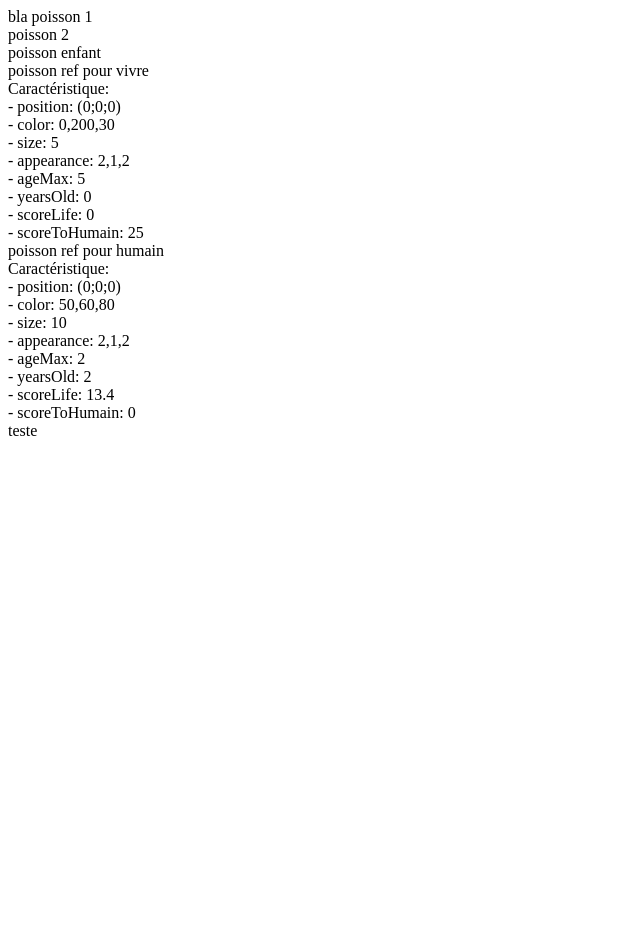
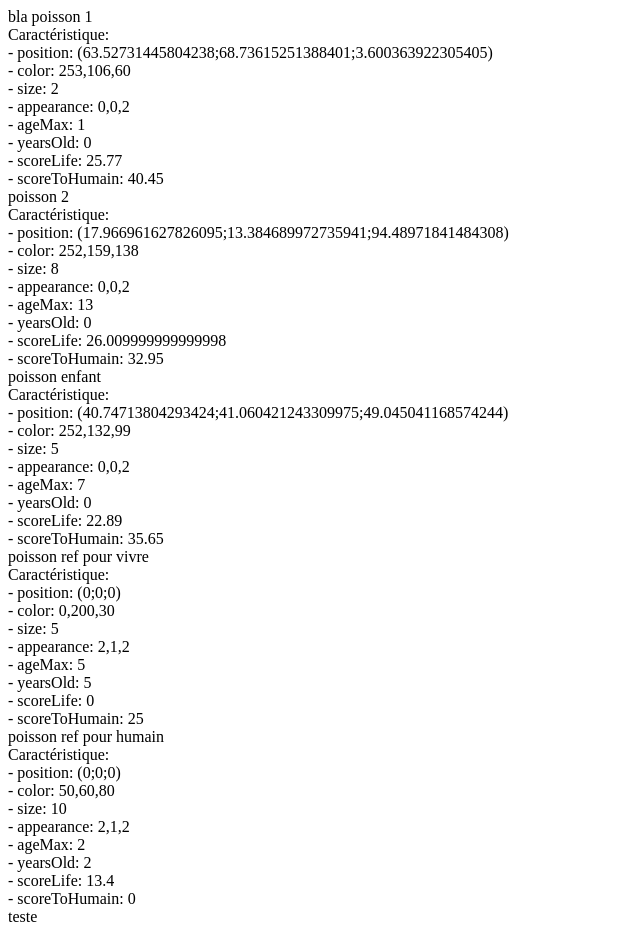
Before and after one commit to kvaloris/IA_ecosysteme, a website: page testFish.html in a window 1280 px wide. Shown: the whole page, without its empty margins (0-640 px from the left). Before the commit the page ends 800 px from the top, so only its background shows below. Drawn offline with Linux system fonts and the light colour scheme.

Commit message:
mise au propre fini

```diff
--- a/Fish.js
+++ b/Fish.js
@@ -1,10 +1,8 @@
 class Fish {
-    x;
-    y;
-    z;
+    x;y;z;
     color=[0,0,0];
     size;
-    appearance=[0,0,0]; //[yeux, queu, nagoir]
+    appearance=[0,0,0]; //[yeux, queu, nageoir]
     ageMax;
     yearsOld=0;
 
@@ -33,19 +31,15 @@ class Fish {
     }
 
     //retourne un poisson aléatoire
-    static fishRamdom(xMin=0, xMax=100, yMin=0, yMax=100, zMin=0, zMax=100 ){
-        var minSize =1;
-        var maxSize =10;
-        var minAgeMax=1;
-        var maxAgeMax=30;
+    static fishRamdom(){
         return new this(
-            Math.random() * (xMax - xMin) + xMin,
-            Math.random() * (yMax - yMin) + yMin,
-            Math.random() * (zMax - zMin) + zMin,
+            Math.random() * (XMAX - XMIN) + XMIN,
+            Math.random() * (YMAX - YMIN) + YMIN,
+            Math.random() * (ZMAX - ZMIN) + ZMIN,
             colorRamdom(),
-            Math.floor(Math.random() * (maxSize - minSize) + minSize),
+            Math.floor(Math.random() * (MAXSIZE - MINSIZE) + MINSIZE),
             appearanceRamdon(),
-            Math.floor(Math.random() * (maxAgeMax - minAgeMax) + minAgeMax));
+            Math.floor(Math.random() * (MAXAGEMAX - MINAGEMAX) + MINAGEMAX));
     }
 
     //returne l'enfant des deux poissons passés en parametre
@@ -61,71 +55,22 @@ class Fish {
                 Math.floor((fish1.ageMax+fish2.ageMax)/2));
         }
         console.error(" Erreur generateChild fish1 or fish2 is not a fish; return fishRamdom ");
-        return fishRamdom();
+        return "Erreur";
     }
 
 
-    static bestFishlife = new this(0,0,0,[0,200,30],5,[2,1,2],5);
-    static improtanceLife = {
-        "xFacteur" : 0,
-        "yFacteur" : 0,
-        "zFacteur" : 0,
-        "colorFacteur" : 0.01,
-        "sizeFacteur" : 1,
-        "appearanceFacteur" : 3,
-        "yearsOldFacteur" : 2
-     };
-    static bestFishToHumain = new this(0,0,0,[50,60,80],10,[2,1,2],2);
-    static improtanceToHumain = {
-        "xFacteur" : 0,
-        "yFacteur" : 0,
-        "zFacteur" : 0,
-        "colorFacteur" : 0.05,
-        "sizeFacteur" : 2,
-        "appearanceFacteur" : 3,
-        "yearsOldFacteur" : 1
-     };
-
-
-    static getScoreComparedToTheBestFish(fishToComp, bestFish, improtanceLifacteur){
-        var score = 0; // meilleur score= 0
-
-        bestFish.yearsOld = bestFish.ageMax;
-
-
-        //x y z
-        score = score + Math.abs(fishToComp.x - bestFish.x)*improtanceLifacteur["xFacteur"] //x
-        score = score + Math.abs(fishToComp.y - bestFish.y)*improtanceLifacteur["yFacteur"] //y
-        score = score + Math.abs(fishToComp.z - bestFish.z)*improtanceLifacteur["zFacteur"] //z
-
-        //color
-        score = score + Math.abs(fishToComp.color[0] - bestFish.color[0])*improtanceLifacteur["colorFacteur"] // color[0]
-        score = score + Math.abs(fishToComp.color[1] - bestFish.color[1])*improtanceLifacteur["colorFacteur"] // color[1]
-        score = score + Math.abs(fishToComp.color[2] - bestFish.color[2])*improtanceLifacteur["colorFacteur"] // color[2]
-
-        //size
-        score = score + Math.abs(fishToComp.size - bestFish.size)*improtanceLifacteur["sizeFacteur"]
-
-        //Appearance
-        score = score + Math.abs(fishToComp.appearance[0] - bestFish.appearance[0])*improtanceLifacteur["appearanceFacteur"] //yeux
-        score = score + Math.abs(fishToComp.appearance[1] - bestFish.appearance[1])*improtanceLifacteur["appearanceFacteur"] //queu
-        score = score + Math.abs(fishToComp.appearance[2] - bestFish.appearance[2])*improtanceLifacteur["appearanceFacteur"] //nagoires
-
-        //age
-        score = score + Math.abs(fishToComp.yearsOld - bestFish.ageMax)*improtanceLifacteur["yearsOldFacteur"]
-
-        return score;
+    //obtenir sont score pour vivre (0 = le meilleur)
+    getScoreLife(){
+        return getScoreComparedToTheBestFish(this, bestFishlife, improtanceLife)
     }
 
-    getScoreLife(){
-        return Fish.getScoreComparedToTheBestFish(this, Fish.bestFishlife,Fish.improtanceLife)
-    }
-
+    //obtenir sont score d'interet des humains (0 = le meilleur)
     getScoreToHumain(){
-        return Fish.getScoreComparedToTheBestFish(this, Fish.bestFishToHumain,Fish.improtanceToHumain)
+        return getScoreComparedToTheBestFish(this, bestFishToHumain, improtanceToHumain)
     }
 }
 
+//retourne une couleur aléatoire
 function colorRamdom(){
     return [
         Math.floor(Math.random() * 255),
@@ -133,6 +78,7 @@ function colorRamdom(){
         Math.floor(Math.random() * 255)];
 }
 
+//retourne le mélange des 2 couleurs
 function mixColor(color1,color2){
     if (Array.isArray(color1)&& Array.isArray(color2)
         && color1.length==3 &&color2.length==3){
@@ -144,13 +90,16 @@ function mixColor(color1,color2){
     return "Erreur";
 }
 
+//retourne une apparence de poisson aléatoire
 function appearanceRamdon(){ //TODO
 
     return  [
-        Math.floor(Math.random() * 4),
-        Math.floor(Math.random() * 2),
-        Math.floor(Math.random() * 4)];
+        Math.floor(Math.random() * MAXeye),
+        Math.floor(Math.random() * MAXtail),
+        Math.floor(Math.random() * MAXfin)];
 }
+
+//retourne une recombinaison d'apparence avec le pivot aléatoire
 function mixAppearance(appearance1,appearance2){ //TODO
     var indice = Math.floor(Math.random() * (appearance1.length))
     for (var i=0; i<indice; i++ ){
@@ -159,6 +108,72 @@ function mixAppearance(appearance1,appearance2){ //TODO
     return appearance1;
 }
 
-function dec2bin(dec) {
-    return (dec >>> 0).toString(2);
+//fonction pour comparé un poisson et une reférence avec les coef d'importance
+function getScoreComparedToTheBestFish(fishToComp, bestFish, improtanceLifacteur){
+    var score = 0; // meilleur score= 0
+
+    bestFish.yearsOld = bestFish.ageMax;
+
+
+    //x y z
+    score = score + Math.abs(fishToComp.x - bestFish.x)*improtanceLifacteur["xFacteur"] //x
+    score = score + Math.abs(fishToComp.y - bestFish.y)*improtanceLifacteur["yFacteur"] //y
+    score = score + Math.abs(fishToComp.z - bestFish.z)*improtanceLifacteur["zFacteur"] //z
+
+    //color
+    score = score + Math.abs(fishToComp.color[0] - bestFish.color[0])*improtanceLifacteur["colorFacteur"] // color[0]
+    score = score + Math.abs(fishToComp.color[1] - bestFish.color[1])*improtanceLifacteur["colorFacteur"] // color[1]
+    score = score + Math.abs(fishToComp.color[2] - bestFish.color[2])*improtanceLifacteur["colorFacteur"] // color[2]
+
+    //size
+    score = score + Math.abs(fishToComp.size - bestFish.size)*improtanceLifacteur["sizeFacteur"]
+
+    //Appearance
+    score = score + Math.abs(fishToComp.appearance[0] - bestFish.appearance[0])*improtanceLifacteur["appearanceFacteur"] //yeux
+    score = score + Math.abs(fishToComp.appearance[1] - bestFish.appearance[1])*improtanceLifacteur["appearanceFacteur"] //queu
+    score = score + Math.abs(fishToComp.appearance[2] - bestFish.appearance[2])*improtanceLifacteur["appearanceFacteur"] //nageoires
+
+    //age
+    score = score + Math.abs(fishToComp.yearsOld - bestFish.ageMax)*improtanceLifacteur["yearsOldFacteur"]
+
+    return score;
 }
+
+
+/*--------------------------------------------------------------------*/
+/*--------------------        CONCTANTES          --------------------*/
+/*--------------------------------------------------------------------*/
+
+const XMIN=0, XMAX=100, YMIN=0, YMAX=100, ZMIN=0, ZMAX=100;
+const MINSIZE =1,  MAXSIZE =10;
+const MINAGEMAX=1,  MAXAGEMAX=30;
+const MAXeye=4, MAXtail=2, MAXfin=4; //yeux, queue, nageoir
+
+
+/* -------------------   POISSONS POUR COMPARER   --------------------*/
+
+// refférence pour le poisson le plus apte pour vivre
+bestFishlife = new Fish(0,0,0,[0,200,30],5,[2,1,2],5);
+//facteur d'importance
+var improtanceLife = {
+    "xFacteur" : 0,
+    "yFacteur" : 0,
+    "zFacteur" : 0,
+    "colorFacteur" : 0.01,
+    "sizeFacteur" : 1,
+    "appearanceFacteur" : 3,
+    "yearsOldFacteur" : 2
+};
+
+// refférence pour le poisson le plus apte pour etre manger
+bestFishToHumain = new Fish(0,0,0,[50,60,80],10,[2,1,2],2);
+//facteur d'importance
+var improtanceToHumain = {
+    "xFacteur" : 0,
+    "yFacteur" : 0,
+    "zFacteur" : 0,
+    "colorFacteur" : 0.05,
+    "sizeFacteur" : 2,
+    "appearanceFacteur" : 3,
+    "yearsOldFacteur" : 1
+};
--- a/testFish.html
+++ b/testFish.html
@@ -25,18 +25,18 @@
         <script>
             //poissson 1 random
             poisson1 = Fish.fishRamdom(0,100,0,100,0,100);
-            //document.querySelector('#p1').innerHTML= poisson1.toString();
+            document.querySelector('#p1').innerHTML= poisson1.toString();
 
             //poissson 2 random
             poisson2 = Fish.fishRamdom(0,100,0,100,0,100);
-            //document.querySelector('#p2').innerHTML= poisson2.toString();
+            document.querySelector('#p2').innerHTML= poisson2.toString();
 
             //enfant des 2 poisson
             enfant = Fish.generateChild(poisson1,poisson2);
-            //document.querySelector('#pEnfant').innerHTML= enfant.toString();
+            document.querySelector('#pEnfant').innerHTML= enfant.toString();
 
-            document.querySelector('#BTFishL').innerHTML= Fish.bestFishlife.toString();
-            document.querySelector('#BTFishH').innerHTML= Fish.bestFishToHumain.toString();
+            document.querySelector('#BTFishL').innerHTML= bestFishlife.toString();
+            document.querySelector('#BTFishH').innerHTML= bestFishToHumain.toString();
         </script>
         <!-- Corps de la page -->
 
```
